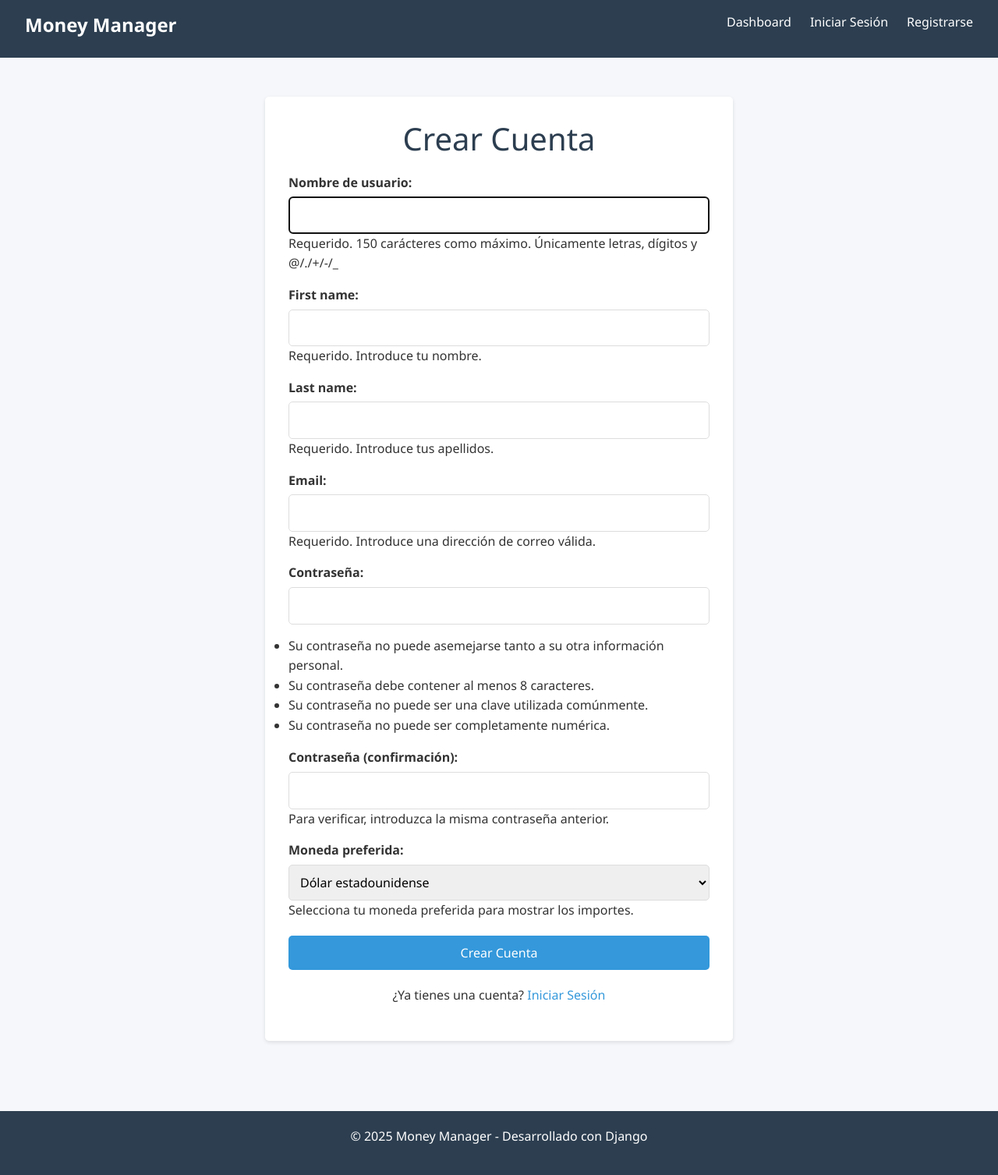
After one commit to GonzaloPontnau/money-manager-python, a Django app: page /register/ in a window 1280 px wide. The commit adds this page. Shown: the whole page at 78% size. Run offline with Django 5.2, Linux system fonts and the light colour scheme; some libraries are stand-ins or nearby versions.

Commit message:
feat(auth): Implementar sistema de autenticación con formularios estándar

```diff
--- /dev/null
+++ b/finanzas/forms/__init__.py
@@ -0,0 +1,3 @@
+from .auth_forms import RegisterForm
+
+__all__ = ['RegisterForm']
--- /dev/null
+++ b/finanzas/forms/auth_forms.py
@@ -0,0 +1,48 @@
+from django import forms
+from django.contrib.auth.forms import UserCreationForm
+from django.contrib.auth.models import User
+from django.utils.translation import gettext_lazy as _
+from ..models import PerfilUsuario
+
+class RegisterForm(UserCreationForm):
+    """Formulario personalizado para registro de usuarios"""
+    email = forms.EmailField(
+        max_length=254,
+        required=True,
+        help_text=_('Requerido. Introduce una dirección de correo válida.')
+    )
+    first_name = forms.CharField(
+        max_length=30,
+        required=True,
+        help_text=_('Requerido. Introduce tu nombre.')
+    )
+    last_name = forms.CharField(
+        max_length=30,
+        required=True,
+        help_text=_('Requerido. Introduce tus apellidos.')
+    )
+    moneda_preferida = forms.ChoiceField(
+        choices=PerfilUsuario.MONEDAS,
+        required=True,
+        help_text=_('Selecciona tu moneda preferida para mostrar los importes.')
+    )
+
+    class Meta:
+        model = User
+        fields = ('username', 'first_name', 'last_name', 'email', 'password1', 'password2', 'moneda_preferida')
+
+    def save(self, commit=True):
+        """Guarda el usuario y actualiza su perfil con la moneda preferida"""
+        user = super().save(commit=False)
+        user.email = self.cleaned_data['email']
+        user.first_name = self.cleaned_data['first_name']
+        user.last_name = self.cleaned_data['last_name']
+
+        if commit:
+            user.save()
+            # Obtener o crear perfil de usuario
+            perfil, created = PerfilUsuario.objects.get_or_create(usuario=user)
+            perfil.moneda_preferida = self.cleaned_data['moneda_preferida']
+            perfil.save()
+
+        return user
--- a/finanzas/urls.py
+++ b/finanzas/urls.py
@@ -10,6 +10,7 @@
     # URLs de autenticación
     path('login/', auth_views.LoginView.as_view(template_name='finanzas/login.html'), name='login'),
     path('logout/', auth_views.LogoutView.as_view(next_page='finanzas:dashboard'), name='logout'),
+    path('register/', views.register, name='register'),
 
     # Aquí añadiremos más URLs en el futuro
 ]
--- a/finanzas/views.py
+++ b/finanzas/views.py
@@ -1,7 +1,27 @@
 from django.contrib.auth.decorators import login_required
 from django.db.models import Sum
-from django.shortcuts import render
+from django.shortcuts import render, redirect
+from django.urls import reverse_lazy
+from django.contrib import messages
+from django.contrib.auth import login, authenticate
 from .models import Transaccion, Presupuesto
+from .forms import RegisterForm
+
+def register(request):
+    """Vista para registrar nuevos usuarios"""
+    if request.method == 'POST':
+        form = RegisterForm(request.POST)
+        if form.is_valid():
+            user = form.save()
+            # Iniciar sesión automáticamente después del registro
+            raw_password = form.cleaned_data.get('password1')
+            user = authenticate(username=user.username, password=raw_password)
+            login(request, user)
+            messages.success(request, f'¡Cuenta creada con éxito! Bienvenido/a, {user.first_name}.')
+            return redirect('finanzas:dashboard')
+    else:
+        form = RegisterForm()
+    return render(request, 'finanzas/register.html', {'form': form})
 
 @login_required
 def dashboard(request):
--- a/templates/base.html
+++ b/templates/base.html
@@ -4,6 +4,10 @@
     <meta charset="UTF-8">
     <meta name="viewport" content="width=device-width, initial-scale=1.0">
     <title>{% block title %}Money Manager{% endblock %}</title>
+
+    <!-- Bootstrap 4 CDN -->
+    <link rel="stylesheet" href="https://cdn.jsdelivr.net/npm/bootstrap@4.6.2/dist/css/bootstrap.min.css">
+
     {% load static %}
     <link rel="stylesheet" href="{% static 'css/styles.css' %}">
     {% block extracss %}{% endblock %}
@@ -24,7 +28,7 @@
                     <li><a href="{% url 'finanzas:logout' %}">Cerrar Sesión</a></li>
                 {% else %}
                     <li><a href="{% url 'finanzas:login' %}">Iniciar Sesión</a></li>
-                    <li><a href="#">Registrarse</a></li>
+                    <li><a href="{% url 'finanzas:register' %}">Registrarse</a></li>
                 {% endif %}
             </ul>
         </nav>
--- /dev/null
+++ b/templates/finanzas/register.html
@@ -0,0 +1,124 @@
+{% extends "base.html" %}
+{% load static %}
+{# {% load crispy_forms_tags %} #}
+
+{% block title %}Registro de Usuario - Money Manager{% endblock %}
+
+{% block content %}
+<div class="auth-container">
+    <div class="auth-form register-form">
+        <h1>Crear Cuenta</h1>
+
+        <form method="post">
+            {% csrf_token %}
+
+            {# {{ form|crispy }} #}
+            {{ form.as_p }}
+
+            <div class="form-actions">
+                <button type="submit" class="btn btn-primary">Crear Cuenta</button>
+            </div>
+
+            <div class="form-footer">
+                <p>¿Ya tienes una cuenta? <a href="{% url 'finanzas:login' %}">Iniciar Sesión</a></p>
+            </div>
+        </form>
+    </div>
+</div>
+{% endblock %}
+
+{% block extracss %}
+<style>
+    .auth-container {
+        display: flex;
+        justify-content: center;
+        align-items: center;
+        min-height: 70vh;
+        margin: 30px 0;
+    }
+
+    .auth-form {
+        background-color: white;
+        border-radius: var(--border-radius);
+        box-shadow: var(--box-shadow);
+        padding: 30px;
+        width: 100%;
+        max-width: 500px;
+    }
+
+    .register-form {
+        max-width: 600px;
+    }
+
+    .auth-form h1 {
+        margin-bottom: 20px;
+        color: var(--dark-color);
+        text-align: center;
+    }
+
+    /* Estilo para los párrafos generados por form.as_p */
+    .auth-form p {
+        margin-bottom: 15px;
+    }
+
+    .auth-form label {
+        display: block;
+        margin-bottom: 5px;
+        font-weight: bold;
+    }
+
+    .auth-form input, .auth-form select {
+        width: 100%;
+        padding: 10px;
+        border: 1px solid #ddd;
+        border-radius: var(--border-radius);
+    }
+
+    .form-actions {
+        margin-top: 20px;
+    }
+
+    .btn {
+        display: inline-block;
+        padding: 10px 20px;
+        background-color: var(--primary-color);
+        color: white;
+        border: none;
+        border-radius: var(--border-radius);
+        cursor: pointer;
+        font-size: 16px;
+        transition: background-color 0.3s;
+    }
+
+    .btn:hover {
+        background-color: #2980b9;
+    }
+
+    .btn-primary {
+        width: 100%;
+    }
+
+    .form-footer {
+        margin-top: 20px;
+        text-align: center;
+    }
+
+    .form-footer a {
+        color: var(--primary-color);
+        text-decoration: none;
+    }
+
+    .form-footer a:hover {
+        text-decoration: underline;
+    }
+
+    /* Estilos para mensajes de error */
+    .errorlist {
+        color: #e74c3c;
+        list-style-type: none;
+        padding: 0;
+        margin-top: 5px;
+        font-size: 14px;
+    }
+</style>
+{% endblock %}
```
Also changed, not shown: money_manager/settings.py (+5 -4 lines), templates/finanzas/login.html (+18 -40 lines), 2 other files.
